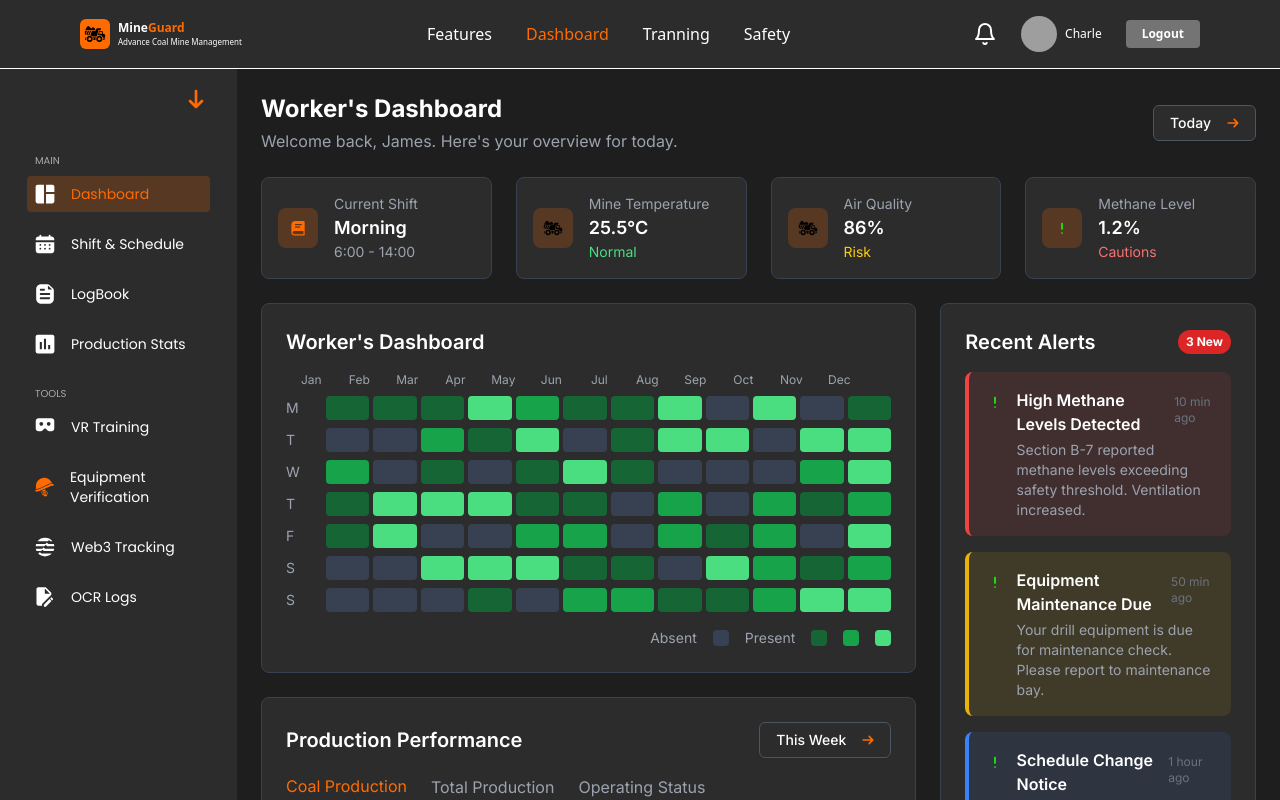
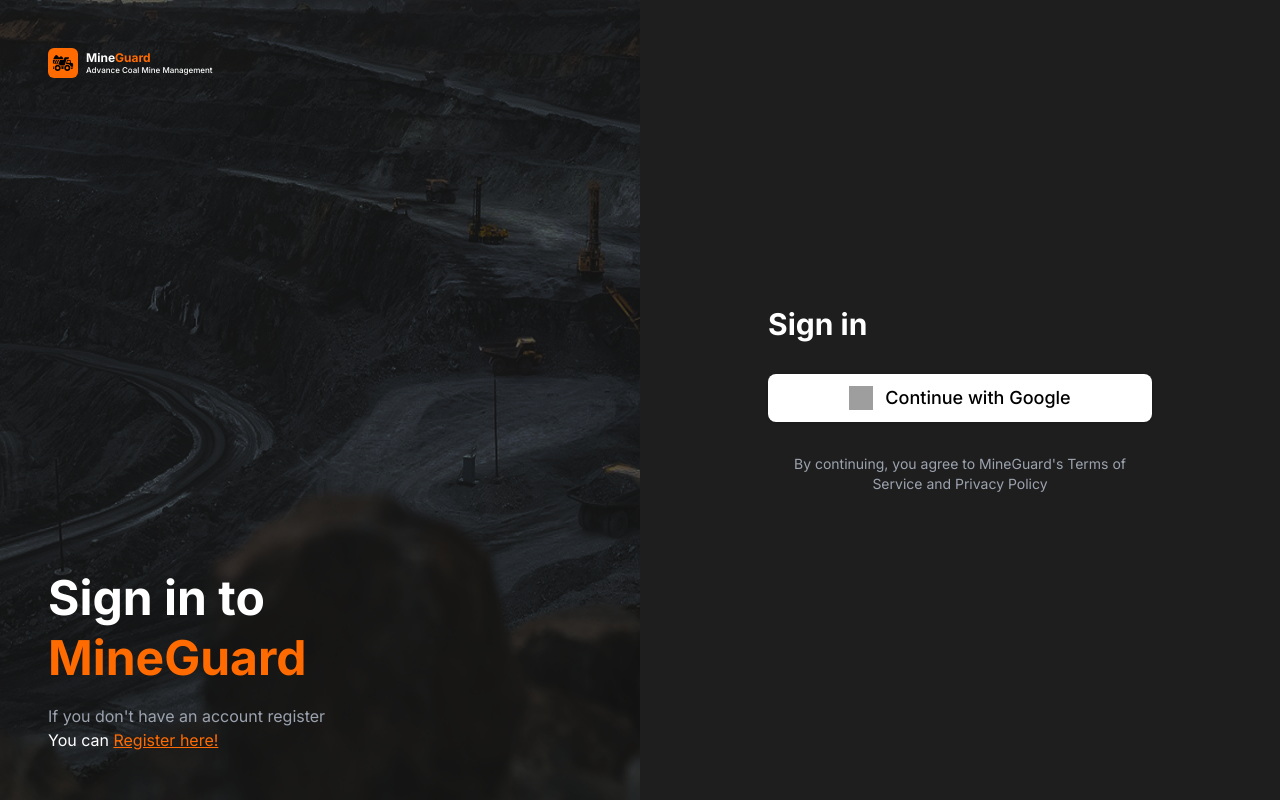
Before and after one commit to AbhirajBose/MineGuard, a React (Vite) app: page / in a window 1280 px wide. Both pictures are taken after a click on the link "Features". Shown: the top 800 px of the page. Built offline with nearby package versions, Linux system fonts and the light colour scheme; grey boxes are pictures that could not be loaded.

Commit message:
login page

```diff
--- a/src/App.tsx
+++ b/src/App.tsx
@@ -1,25 +1,51 @@
 import { useState } from "react";
 import { DashboardAdmins } from "./screens/DashboardAdmins/DashboardAdmins";
 import { LandingPage } from "./screens/LandingPage/LandingPage";
+import { LoginPage } from "./screens/LoginPage";
+
+type User = {
+  name: string;
+  avatar: string;
+};
 
 export const App = (): JSX.Element => {
-  const [currentView, setCurrentView] = useState<"landing" | "dashboard">("landing");
+  const [currentView, setCurrentView] = useState<"landing" | "login" | "dashboard">("landing");
+  const [user, setUser] = useState<User | null>(null);
 
-  const handleNavigateToDashboard = () => {
+  const handleNavigateToLogin = () => {
+    setCurrentView("login");
+  };
+
+  const handleLogin = (loggedInUser: User) => {
+    setUser(loggedInUser);
     setCurrentView("dashboard");
+  };
+
+  const handleLogout = () => {
+    setUser(null);
+    setCurrentView("login");
   };
 
   const handleNavigateToLanding = () => {
     setCurrentView("landing");
   };
 
+  const renderView = () => {
+    switch (currentView) {
+      case "landing":
+        return <LandingPage onNavigateToDashboard={handleNavigateToLogin} />;
+      case "login":
+        return <LoginPage onLogin={handleLogin} />;
+      case "dashboard":
+        return user && <DashboardAdmins user={user} onLogout={handleLogout} onNavigateToLanding={handleNavigateToLanding} />;
+      default:
+        return <LandingPage onNavigateToDashboard={handleNavigateToLogin} />;
+    }
+  };
+
   return (
-    <div className="w-full h-full">
-      {currentView === "landing" ? (
-        <LandingPage onNavigateToDashboard={handleNavigateToDashboard} />
-      ) : (
-        <DashboardAdmins onNavigateToLanding={handleNavigateToLanding} />
-      )}
+    <div className="w-full h-full bg-[#1e1e1e]">
+      {renderView()}
     </div>
   );
 };
--- a/src/screens/DashboardAdmins/DashboardAdmins.tsx
+++ b/src/screens/DashboardAdmins/DashboardAdmins.tsx
@@ -11,11 +11,18 @@ import { SchedulePage } from "./sections/SchedulePage";
 import { VRTrainingPage } from "./sections/VRTrainingPage";
 import { Web3TrackingPage } from "./sections/Web3TrackingPage";
 
+interface User {
+  name: string;
+  avatar: string;
+}
+
 interface DashboardAdminsProps {
+  user: User;
+  onLogout: () => void;
   onNavigateToLanding?: () => void;
 }
 
-export const DashboardAdmins = ({ onNavigateToLanding }: DashboardAdminsProps): JSX.Element => {
+export const DashboardAdmins = ({ user, onLogout, onNavigateToLanding }: DashboardAdminsProps): JSX.Element => {
   const [currentPage, setCurrentPage] = useState("Dashboard");
 
   const handleMenuClick = (menuItem: string) => {
@@ -25,7 +32,7 @@ export const DashboardAdmins = ({ onNavigateToLanding }: DashboardAdminsProps):
   const renderCurrentPage = () => {
     switch (currentPage) {
       case "Dashboard":
-        return <DashboardPage />;
+        return <DashboardPage user={user} />;
       case "Shift & Schedule":
         return <SchedulePage />;
       case "LogBook":
@@ -46,18 +53,13 @@ export const DashboardAdmins = ({ onNavigateToLanding }: DashboardAdminsProps):
       case "OCR Logs":
         return <OCRLogsPage />;
       default:
-        return (
-          <>
-            <EquipmentCheckSection />
-            <ScanActionsSection />
-          </>
-        );
+        return <DashboardPage user={user} />;
     }
   };
 
   return (
     <div className="bg-[#1e1e1e] flex flex-col w-full min-h-screen">
-      <DashNav onNavigateToLanding={onNavigateToLanding} />
+      <DashNav user={user} onLogout={onLogout} />
       <div className="flex flex-1">
         <aside className="h-full">
           <MainMenuSection onMenuItemClick={handleMenuClick} selectedItem={currentPage} />
--- a/src/screens/DashboardAdmins/sections/DashNav/DashNav.tsx
+++ b/src/screens/DashboardAdmins/sections/DashNav/DashNav.tsx
@@ -1,4 +1,5 @@
-import { BellIcon } from "lucide-react";
+import { BellIcon, LogOut } from "lucide-react";
+import { useState } from "react";
 import {
   Avatar,
   AvatarFallback,
@@ -12,11 +13,18 @@ import {
   NavigationMenuList,
 } from "../../../../components/ui/navigation-menu";
 
-interface DashNavProps {
-  onNavigateToLanding?: () => void;
+interface User {
+  name: string;
+  avatar: string;
 }
 
-export const DashNav = ({ onNavigateToLanding }: DashNavProps): JSX.Element => {
+interface DashNavProps {
+  user: User;
+  onLogout: () => void;
+}
+
+export const DashNav = ({ user, onLogout }: DashNavProps): JSX.Element => {
+  const [isDropdownOpen, setIsDropdownOpen] = useState(false);
   // Navigation menu items data
   const navItems = [
     { label: "Features", active: false },
@@ -24,12 +32,6 @@ export const DashNav = ({ onNavigateToLanding }: DashNavProps): JSX.Element => {
     { label: "Tranning", active: false },
     { label: "Safety", active: false },
   ];
-
-  const handleLogout = () => {
-    if (onNavigateToLanding) {
-      onNavigateToLanding();
-    }
-  };
 
   return (
     <header className="flex w-full items-center justify-between px-20 py-4 bg-[#2c2c2c] border-b-[0.2px] border-white">
@@ -74,21 +76,31 @@ export const DashNav = ({ onNavigateToLanding }: DashNavProps): JSX.Element => {
       <div className="flex items-center justify-center gap-6">
         <BellIcon className="w-6 h-6 text-white" />
 
-        <div className="flex items-center justify-center gap-2">
+        <div className="relative">
+          <div
+            className="flex items-center justify-center gap-2 cursor-pointer"
+            onClick={() => setIsDropdownOpen(!isDropdownOpen)}
+          >
             <Avatar className="w-9 h-9">
-            <AvatarImage src="/frame-16.svg" alt="User avatar" />
-            <AvatarFallback>CH</AvatarFallback>
+              <AvatarImage src={user.avatar} alt={user.name} />
+              <AvatarFallback>{user.name.charAt(0)}</AvatarFallback>
             </Avatar>
-          <span className="font-medium text-white text-xs">Charle</span>
+            <span className="font-medium text-white text-xs">{user.name}</span>
           </div>
 
+          {isDropdownOpen && (
+            <div className="absolute right-0 mt-2 w-48 bg-[#2c2c2c] border border-gray-700 rounded-md shadow-lg z-20">
               <Button
                 variant="ghost"
-          className="h-auto px-4 py-1.5 bg-[#ffffff57] rounded text-white hover:bg-[#ffffff70] font-semibold text-xs"
-          onClick={handleLogout}
+                className="w-full flex items-center gap-2 px-4 py-2 text-white hover:bg-[#3c3c3c] justify-start"
+                onClick={onLogout}
               >
-          Logout
+                <LogOut className="w-4 h-4" />
+                <span>Logout</span>
               </Button>
+            </div>
+          )}
+        </div>
       </div>
     </header>
   );
--- a/src/screens/DashboardAdmins/sections/DashboardPage/DashboardPage.tsx
+++ b/src/screens/DashboardAdmins/sections/DashboardPage/DashboardPage.tsx
@@ -1,6 +1,14 @@
 import { Button } from "../../../../components/ui/button";
 
-export const DashboardPage = (): JSX.Element => {
+interface User {
+  name: string;
+}
+
+interface DashboardPageProps {
+  user: User;
+}
+
+export const DashboardPage = ({ user }: DashboardPageProps): JSX.Element => {
   const statCards = [
     { title: "Current Shift", value: "Morning", subValue: "6:00 - 14:00", icon: "basil-book-solid" },
     { title: "Mine Temperature", value: "25.5°C", subValue: "Normal", icon: "game-icons-mine-truck", status: "normal" },
@@ -24,7 +32,7 @@ export const DashboardPage = (): JSX.Element => {
         <div className="flex justify-between items-center mb-6">
           <div>
             <h1 className="text-2xl font-bold text-white mb-1">Worker's Dashboard</h1>
-            <p className="text-gray-400">Welcome back, James. Here's your overview for today.</p>
+            <p className="text-gray-400">Welcome back, {user.name}. Here's your overview for today.</p>
           </div>
           <Button variant="outline" className="bg-[#2c2c2c] border-gray-600 text-white">
             Today
--- /dev/null
+++ b/src/screens/LoginPage/LoginPage.tsx
@@ -0,0 +1,76 @@
+import { Button } from "../../components/ui/button";
+
+interface LoginPageProps {
+  onLogin: (user: { name: string; avatar: string }) => void;
+}
+
+export const LoginPage = ({ onLogin }: LoginPageProps): JSX.Element => {
+  const handleGoogleLogin = () => {
+    // Simulate a successful Google login and pass user data
+    onLogin({ name: "James", avatar: "/image-8.png" });
+  };
+
+  return (
+    <div className="w-full h-screen flex font-['Inter',Helvetica]">
+      {/* Left side with background image and branding */}
+      <div
+        className="w-1/2 h-full bg-cover bg-center p-12 flex flex-col justify-between"
+        style={{ backgroundImage: "url(/loginBG.png)" }}
+      >
+        <div>
+            <div className="inline-flex items-center gap-2 relative">
+                <div className="relative w-[30px] h-[30px] bg-[#ff6b00] rounded-md overflow-hidden">
+                    <img
+                        className="absolute w-[22px] h-[22px] top-1 left-1"
+                        alt="Game icons mine"
+                        src="/game-icons-mine-truck.svg"
+                    />
+                </div>
+                <div className="flex flex-col w-[126px] items-start relative">
+                    <div className="relative self-stretch mt-[-1.00px] font-bold text-xs tracking-[0] leading-[normal]">
+                        <span className="text-white">Mine</span>
+                        <span className="text-[#ff6b00]">Guard</span>
+                    </div>
+                    <div className="relative self-stretch whitespace-nowrap font-medium text-white text-[8px] tracking-[0] leading-[normal]">
+                        Advance Coal Mine Management
+                    </div>
+                </div>
+            </div>
+        </div>
+        <div>
+          <h1 className="text-5xl font-bold text-white leading-tight">
+            Sign in to <br />
+            <span className="text-[#ff6b00]">MineGuard</span>
+          </h1>
+          <p className="text-gray-400 mt-4">
+            If you don't have an account register
+          </p>
+          <p className="text-white">You can <a href="#" className="text-[#ff6b00] underline">Register here!</a></p>
+        </div>
+      </div>
+
+      {/* Right side with the login form */}
+      <div className="w-1/2 h-full bg-[#1e1e1e] text-white flex items-center justify-center">
+        <div className="w-full max-w-sm">
+          <h2 className="text-3xl font-bold mb-8">Sign in</h2>
+
+          <div className="space-y-6">
+            <Button
+              className="w-full h-12 bg-white hover:bg-gray-100 text-black font-medium text-lg rounded-lg flex items-center justify-center gap-3"
+              onClick={handleGoogleLogin}
+            >
+              <img src="https://developers.google.com/identity/images/g-logo.png" alt="Google" className="w-6 h-6" />
+              Continue with Google
+            </Button>
+          </div>
+
+          <div className="mt-8 text-center">
+            <p className="text-gray-400 text-sm">
+              By continuing, you agree to MineGuard's Terms of Service and Privacy Policy
+            </p>
+          </div>
+        </div>
+      </div>
+    </div>
+  );
+};
--- /dev/null
+++ b/src/screens/LoginPage/index.ts
@@ -0,0 +1 @@
+export { LoginPage } from "./LoginPage";
```
Also changed, not shown: public/loginBG.png (added). Lines whose indentation alone changed are shown as unchanged.
